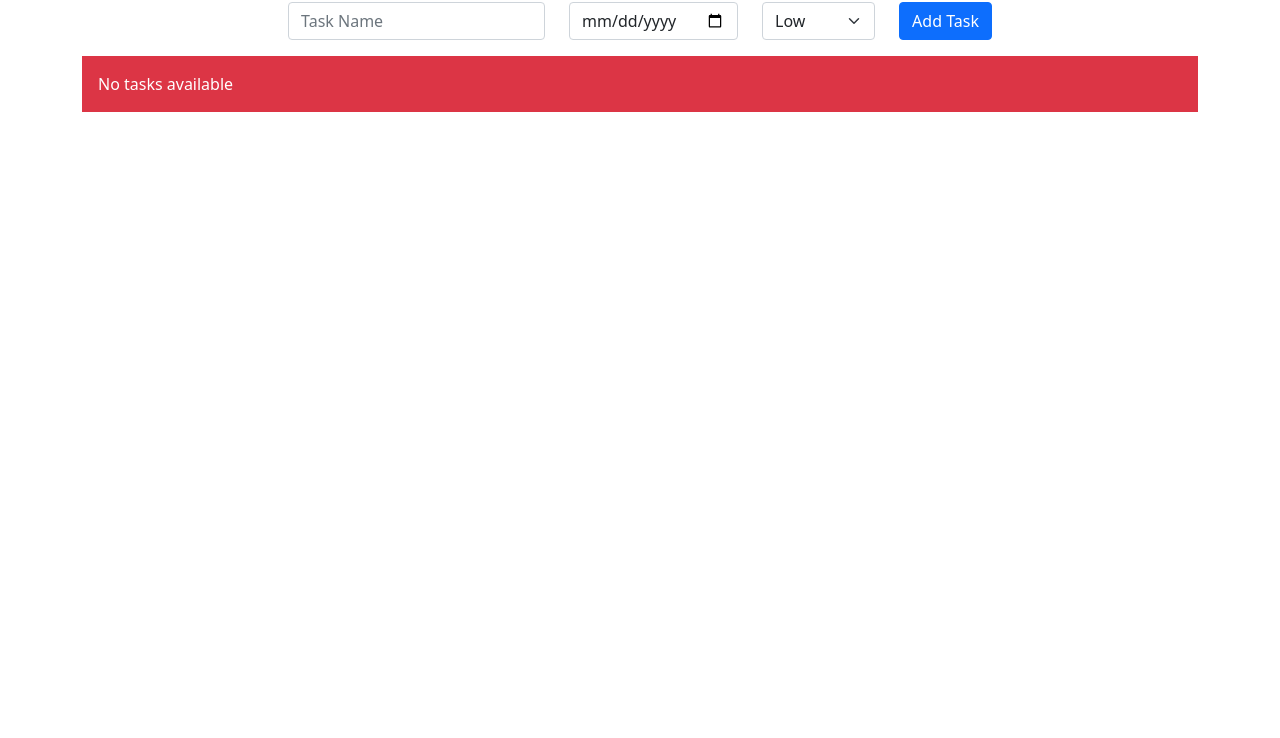
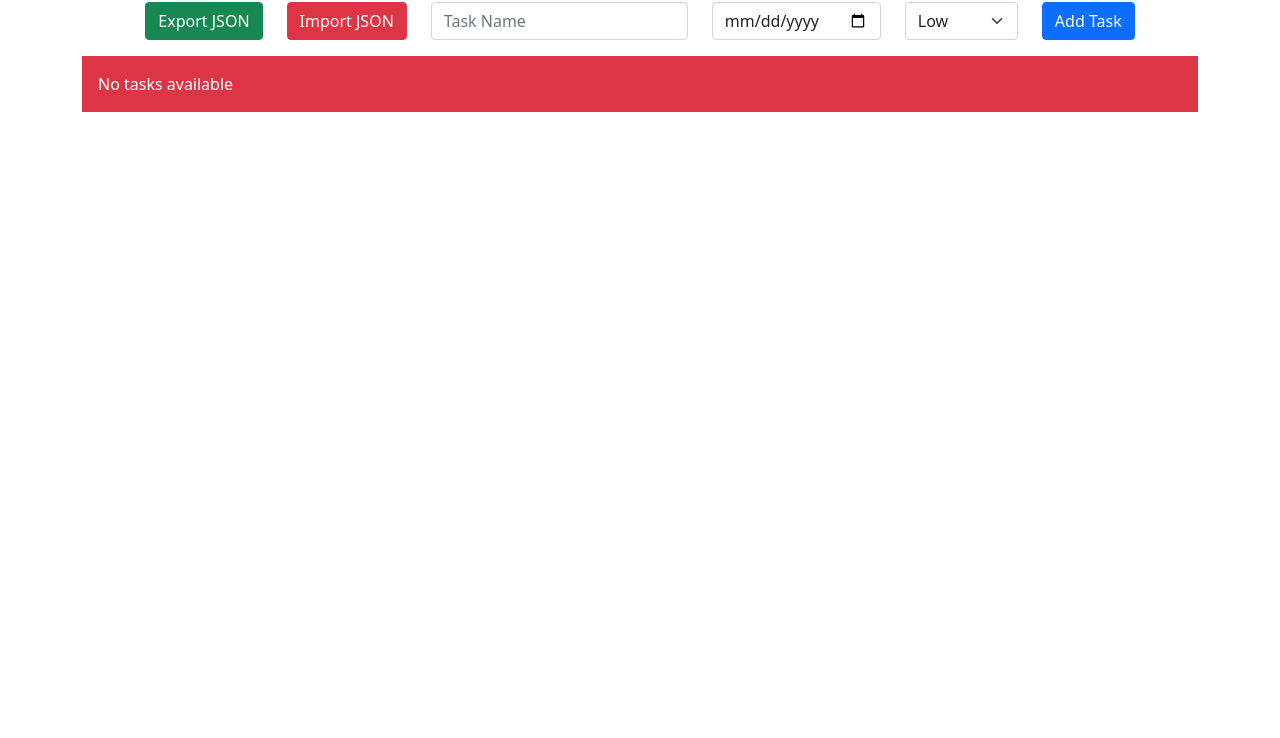
Before and after one commit to iazin/To-Do-List-HTML-JS-, a plain HTML site: page index.html in a window 1280 px wide. Shown: the part 62-800 px from the top of the page. Drawn offline with Linux system fonts and the light colour scheme.

Commit message:
Added import and export of tasks in JSON format

```diff
--- a/index.html
+++ b/index.html
@@ -3,7 +3,7 @@
 <head>
     <meta charset="UTF-8">
     <meta name="viewport" content="width=device-width, initial-scale=1.0">
-    <title>Project ToDo-list</title>
+    <title>ToDo-list</title>
     <link rel="stylesheet" href="css/bootstrap.min.css">
 </head>
 <body>
@@ -13,6 +13,8 @@
         <form id="taskForm">
             <div class="d-flex justify-content-around my-3">
                 <div class="row">
+                    <div class="col col-md-auto"><button class="btn btn-success" onclick="saveTasks_to_file()">Export JSON</button></div>
+                    <div class="col col-md-auto"><button class="btn btn-danger" onclick="loadTasks_from_file()">Import JSON</button></div>
                     <div class="col col-md-auto"><input type="text" id="taskName" placeholder="Task Name" class="form-control" required></div>
                     <div class="col col-md-auto"><input type="date" id="taskDate" class="form-control" required></div>
                     <div class="col col-md-auto">
--- a/js/script.js
+++ b/js/script.js
@@ -20,11 +20,11 @@ request.onupgradeneeded = function(event) {
 };
 request.onsuccess = function() {
     db = request.result;
-    console.log("База данных открыта успешно");
+    console.log("The database opened successfully");
     loadTasks();
 };
 request.onerror = function() {
-    console.log("Ошибка при открытии базы данных");
+    console.log("Error when opening the database");
 };
 
 
@@ -51,6 +51,27 @@ function loadTasks() {
         tasks = request.result;
         displayTasks();
     };
+}
+
+function loadTasks_from_file() {
+    var input = document.createElement('input');
+    input.type = 'file';
+    input.onchange = e => {
+        var file = e.target.files[0];
+        var reader = new FileReader();
+        reader.readAsText(file,'UTF-8');
+        reader.onload = readerEvent => {
+            var content = readerEvent.target.result;
+            const jsonTasks = content;
+            if (jsonTasks) {
+                tasks = JSON.parse(jsonTasks);
+                saveTasks();
+                displayTasks();
+            }
+        }
+    }
+    input.click();
+    input.remove();
 }
 
 function displayTasks() {
@@ -104,6 +125,16 @@ function saveTasks() {
     });
 }
 
+function saveTasks_to_file(){
+    var dataStr = "data:text/json;charset=utf-8," + encodeURIComponent(JSON.stringify(tasks));
+    var downloadAnchorNode = document.createElement('a');
+    downloadAnchorNode.setAttribute("href",     dataStr);
+    downloadAnchorNode.setAttribute("download", "tasks" + ".json");
+    document.body.appendChild(downloadAnchorNode);
+    downloadAnchorNode.click();
+    downloadAnchorNode.remove();
+}
+
 function deleteTask(index) {
     tasks.splice(index, 1);
     saveTasks();
```
